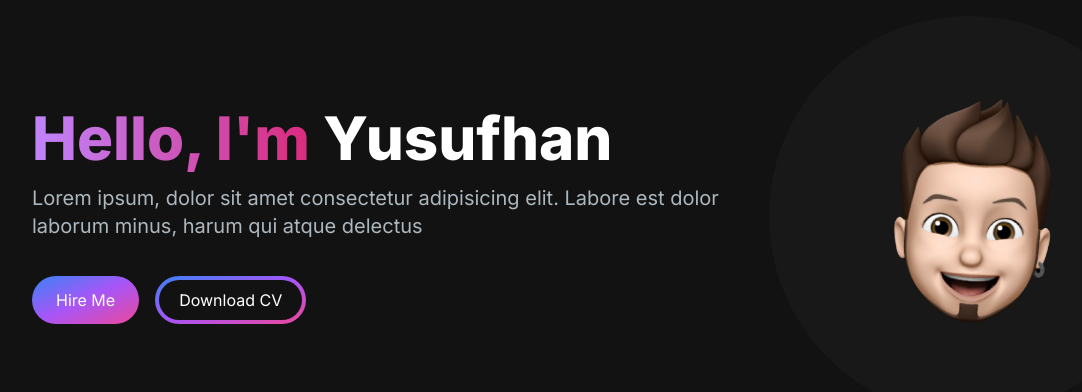
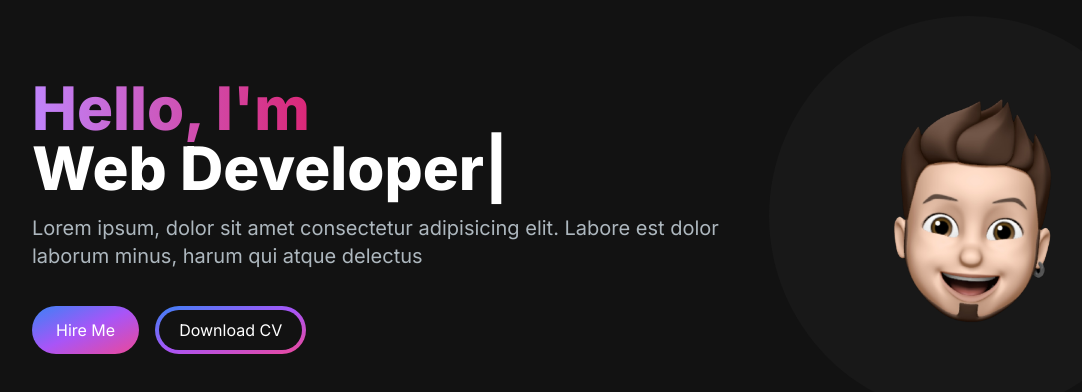
Before and after one commit to JosephDoUrden/yusufhan.dev, a Next.js app: page / in a window 1280 px wide. Shown: the top 392 px of the page, without its empty margins (16-1098 px from the left). Built offline with nearby package versions, Linux system fonts and the light colour scheme.

Commit message:
Animated text

```diff
--- a/src/app/components/HeroSection.jsx
+++ b/src/app/components/HeroSection.jsx
@@ -1,6 +1,9 @@
 /* eslint-disable react/no-unescaped-entities */
+"use client";
 import React from "react";
 import Image from "next/image";
+
+import { TypeAnimation } from "react-type-animation";
 
 const HeroSection = () => {
   return (
@@ -11,7 +14,25 @@
             <span className="text-transparent bg-clip-text bg-gradient-to-r from-purple-400 to-pink-600">
               Hello, I'm{" "}
             </span>
-            Yusufhan
+            <br />
+            <TypeAnimation
+              sequence={[
+                // Same substring at the start will only be typed out once, initially
+                "Yusufhan",
+                1000, // wait 1s before replacing "Mice" with "Hamsters"
+                "Computer Engineer",
+                1000,
+                "Web Developer",
+                1000,
+                "Mobile Developer",
+                1000,
+                "UI/UX Designer",
+                1000,
+              ]}
+              wrapper="span"
+              speed={50}
+              repeat={Infinity}
+            />
           </h1>
           <p className="text-[#ADB7BE] text-base sm:text-lg mb-6 lg:text-xl">
             Lorem ipsum, dolor sit amet consectetur adipisicing elit. Labore est
```
